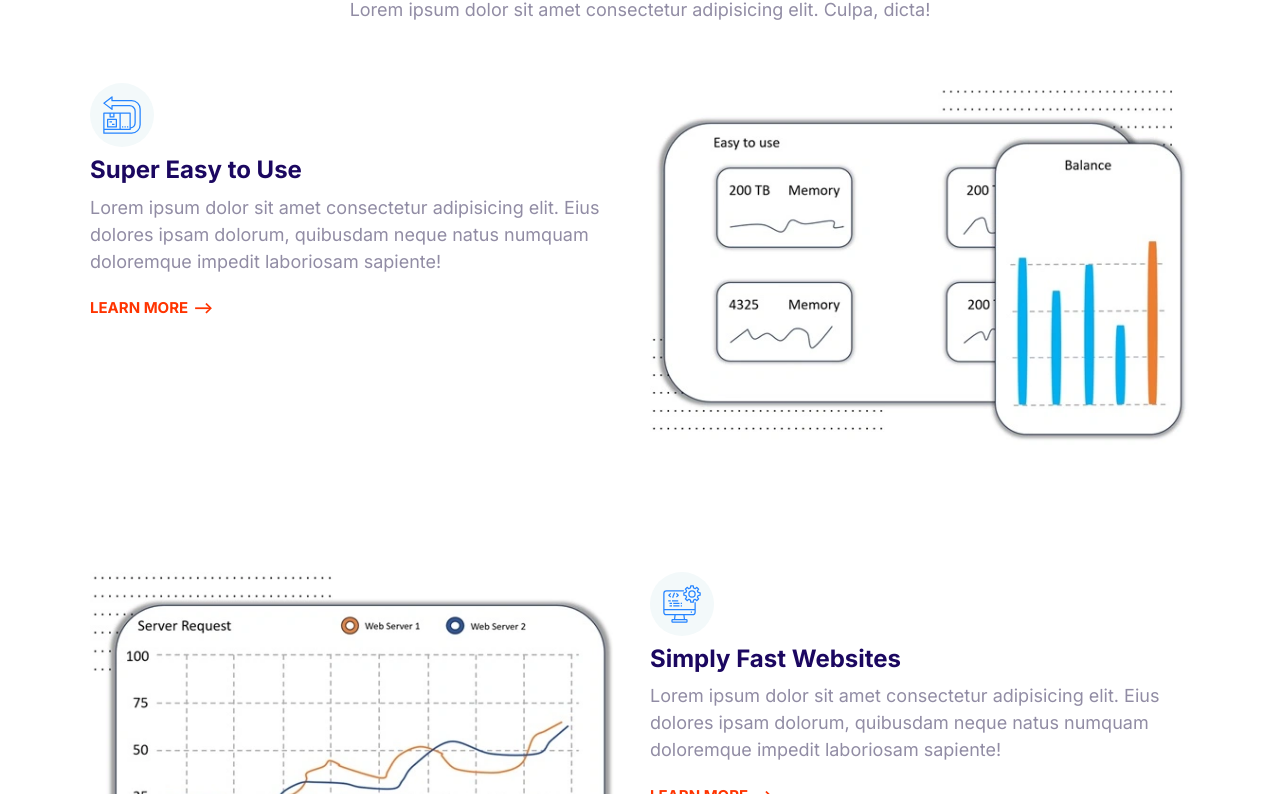
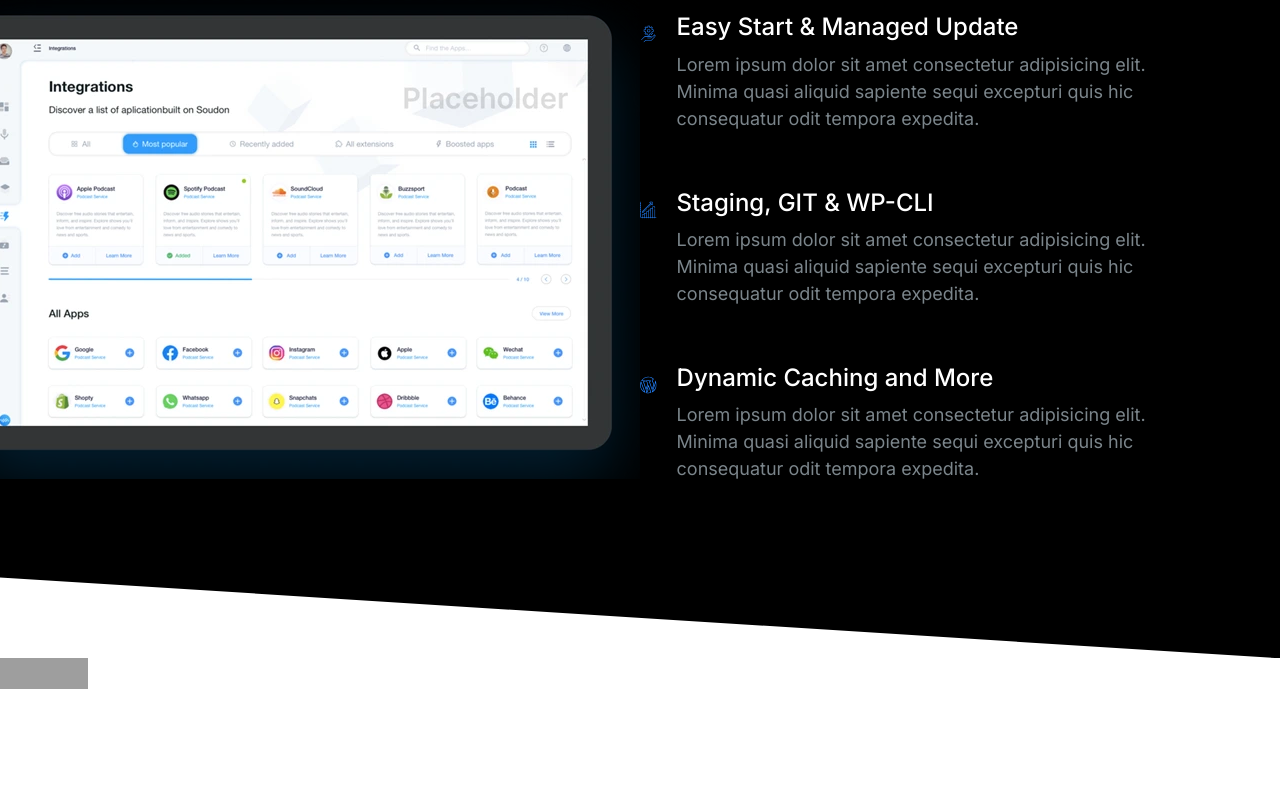
Before and after one commit to sgphule/scriptify, a plain HTML site: page index.html in a window 1280 px wide. Shown: the part 151-945 px from the top of the page. After the commit the page ends 865 px from the top, so only its background shows below. Drawn offline with Linux system fonts and the light colour scheme; grey boxes are pictures that could not be loaded.

Commit message:
Build the block-showcase component.

```diff
--- a/css/styles.css
+++ b/css/styles.css
@@ -44,6 +44,7 @@ h2 {
 
 h3 {
     font-size: 3rem;
+    font-weight: 500;
 }
 
 p {
@@ -130,7 +131,6 @@ a {
 .list {
     list-style: none;
     padding-left: 0;
-    color: var(--color-headings);
 }
 
 .list--inline .list__item{
@@ -140,6 +140,7 @@ a {
 
 .list--tick {
     list-style-image: url(../images/tick.svg);
+    color: var(--color-headings);
     padding-left: 3rem;
 }
 
@@ -409,6 +410,7 @@ a {
 
 .media {
     display: flex;
+    margin-bottom: 4rem;
 }
 
 .media__title{
@@ -604,18 +606,20 @@ a {
     color: #7b858b;
 }
 
-.block--dark .block__heading {
+.block--dark h1,
+.block--dark h2,
+.block--dark h3{
     color: #fff;
 }
 
 .block--skewed-right {
     padding-bottom: calc(var(--padding-vertical) + 4rem);
-    clip-path: polygon(0% 0%, 100% 0%, 100% 100%, 0% 80%);
+    clip-path: polygon(0% 0%, 100% 0%, 100% 100%, 0% 90%);
 }
 
 .block--skewed-left {
     padding-bottom: calc(var(--padding-vertical) + 4rem);
-    clip-path: polygon(0% 0%, 100% 0%, 100% 80%, 0% 100%);
+    clip-path: polygon(0% 0%, 100% 0%, 100% 90%, 0% 100%);
 }
 
 .container {
@@ -685,10 +689,6 @@ a {
 }
 
 /* Hero */
-.hero{
-    clip-path: polygon(0% 0%, 100% 0%, 100% 90%, 0% 100%);
-}
-
 .hero__tagline {
     font-size: 2rem;
     color: #b9c3cf;
@@ -769,3 +769,20 @@ a {
         order: 2;
     }
 }
+/* Showcase Block */
+.block-showcase__image > img{
+    width: 100%;
+}
+
+@media screen and (min-width: 768px) {
+    .block-showcase .grid {
+        grid-template-columns: 50% 50%;
+    }
+    .block-showcase__image {
+        justify-self: end;
+    }
+    .block-showcase__image > img {
+        width: auto;
+        max-width: 700px;
+    }
+}
--- a/index.html
+++ b/index.html
@@ -11,59 +11,55 @@
     <link rel="stylesheet" href="css/styles.css">
 </head>
 <body>
-    <section class="block container">
+    <section class="block block--dark block--skewed-right block-showcase">
         <header class="block__header">
-            <h2>Host on the Cloud to Keep Growing</h2>
-            <p>Lorem ipsum dolor sit amet consectetur adipisicing elit. Culpa, dicta!</p>
+            <h2>User-friendly Control Panel</h2>
         </header>
-        <article class="grid grid--1x2 feature">
-            <div class="feature__content">
-                <span class="icon-container">
+        <div class="container grid grid--1x2">
+            <picture class="block-showcase__image">
+                <source type="image/webp" srcset="images/ipad@1x.webp 1x, images/ipad@2x.webp 2x">
+                <source type="image/png" srcset="images/ipad@1x.png 1x, images/ipad@2x.png 2x">
+                <img src="images/ipad@1x.png" alt="/">
+            </picture>
+            <ul class="list">
+                <li>
+                    <div class="media">
+                        <div class="media__image"></div>
                             <svg class="icon icon--primary">
-                        <use xlink:href="images/sprite.svg#easy"></use>
+                                <use xlink:href="images/sprite.svg#settings"></use>
                             </svg>
-                </span>
-                <h3 class="feature__heading">Super Easy to Use</h3>
-                <P>Lorem ipsum dolor sit amet consectetur adipisicing elit. Eius dolores ipsam dolorum, quibusdam neque natus numquam doloremque impedit laboriosam sapiente!</P>
-                <a href="#" class="link-arrow">Learn More</a>
+                        <div class="media__body">
+                            <h3 class="media__title">Easy Start & Managed Update</h3>
+                            <p>Lorem ipsum dolor sit amet consectetur adipisicing elit. Minima quasi aliquid sapiente sequi excepturi quis hic consequatur odit tempora expedita.</p>
                         </div>
-            <picture>
-                <source type="image/webp" srcset="images/usage-friendly@1x.webp 1x, images/usage-friendly@2x.webp 2x"/>
-                <source type="image/jpg" srcset="images/usage-friendly@1x.jpg 1x, images/usage-friendly@2x.jpg 2x"/>
-                <img class="feature__image" src="images/usage-friendly@2x.jpg" alt=""></picture>
-        </article>
-        <article class="grid grid--1x2 feature">
-            <div  class="feature__content">
-                <span class="icon-container">
+                    </div>
+                </li>
+                <li>
+                    <div class="media">
+                        <div class="media__image"></div>
                             <svg class="icon icon--primary">
-                        <use xlink:href="images/sprite.svg#computer"></use>
+                                <use xlink:href="images/sprite.svg#growth"></use>
                             </svg>
-                </span>
-                <h3 class="feature__heading">Simply Fast Websites</h3>
-                <P>Lorem ipsum dolor sit amet consectetur adipisicing elit. Eius dolores ipsam dolorum, quibusdam neque natus numquam doloremque impedit laboriosam sapiente!</P>
-                <a href="#" class="link-arrow">Learn More</a>
+                        <div class="media__body">
+                            <h3 class="media__title">Staging, GIT & WP-CLI</h3>
+                            <p>Lorem ipsum dolor sit amet consectetur adipisicing elit. Minima quasi aliquid sapiente sequi excepturi quis hic consequatur odit tempora expedita.</p>
                         </div>
-            <picture>
-                <source type="image/webp" srcset="images/server-request@1x.webp 1x, images/server-request@2x.webp 2x"/>
-                <source type="image/jpg" srcset="images/server-request@1x.jpg 1x, images/server-request@2x.jpg 2x"/>
-                <img class="feature__image" src="images/server-request@2x.jpg" alt=""></picture>
-        </article>
-        <article class="grid grid--1x2 feature">
-            <div  class="feature__content">
-                <span class="icon-container">
+                    </div>
+                </li>
+                <li>
+                    <div class="media">
+                        <div class="media__image"></div>
                             <svg class="icon icon--primary">
                                 <use xlink:href="images/sprite.svg#wordpress"></use>
                             </svg>
-                </span>
-                <h3 class="feature__heading">Wordpress Made Easy</h3>
-                <P>Lorem ipsum dolor sit amet consectetur adipisicing elit. Eius dolores ipsam dolorum, quibusdam neque natus numquam doloremque impedit laboriosam sapiente!</P>
-                <a href="#" class="link-arrow">Learn More</a>
+                        <div class="media__body">
+                            <h3 class="media__title">Dynamic Caching and More</h3>
+                            <p>Lorem ipsum dolor sit amet consectetur adipisicing elit. Minima quasi aliquid sapiente sequi excepturi quis hic consequatur odit tempora expedita.</p>
                         </div>
-            <picture>
-                <source type="image/webp" srcset="images/wordpress@1x.webp 1x, images/wordpress@2x.webp 2x"/>
-                <source type="image/jpg" srcset="images/wordpress@1x.jpg 1x, images/wordpress@2x.jpg 2x"/>
-                <img class="feature__image" src="images/wordpress@2x.jpg" alt=""></picture>
-        </article>
+                    </div>
+                </li>
+            </ul>
+        </div>
     </section>
 
     <p>
```
Also changed, not shown: components/block-showcase.html (added, +50 -0 lines), images/ipad@1x.png (added), images/ipad@1x.webp (added), images/ipad@2x.png (added), images/ipad@2x.webp (added). Lines whose indentation alone changed are shown as unchanged.
